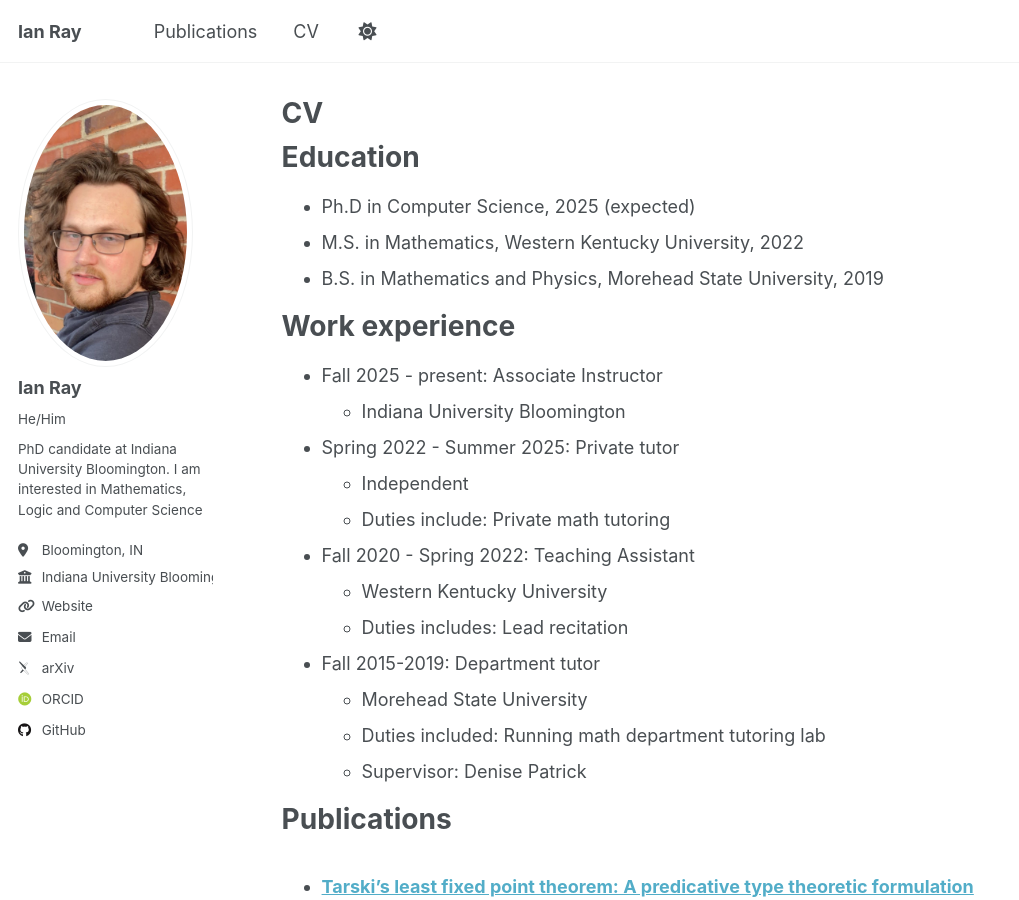
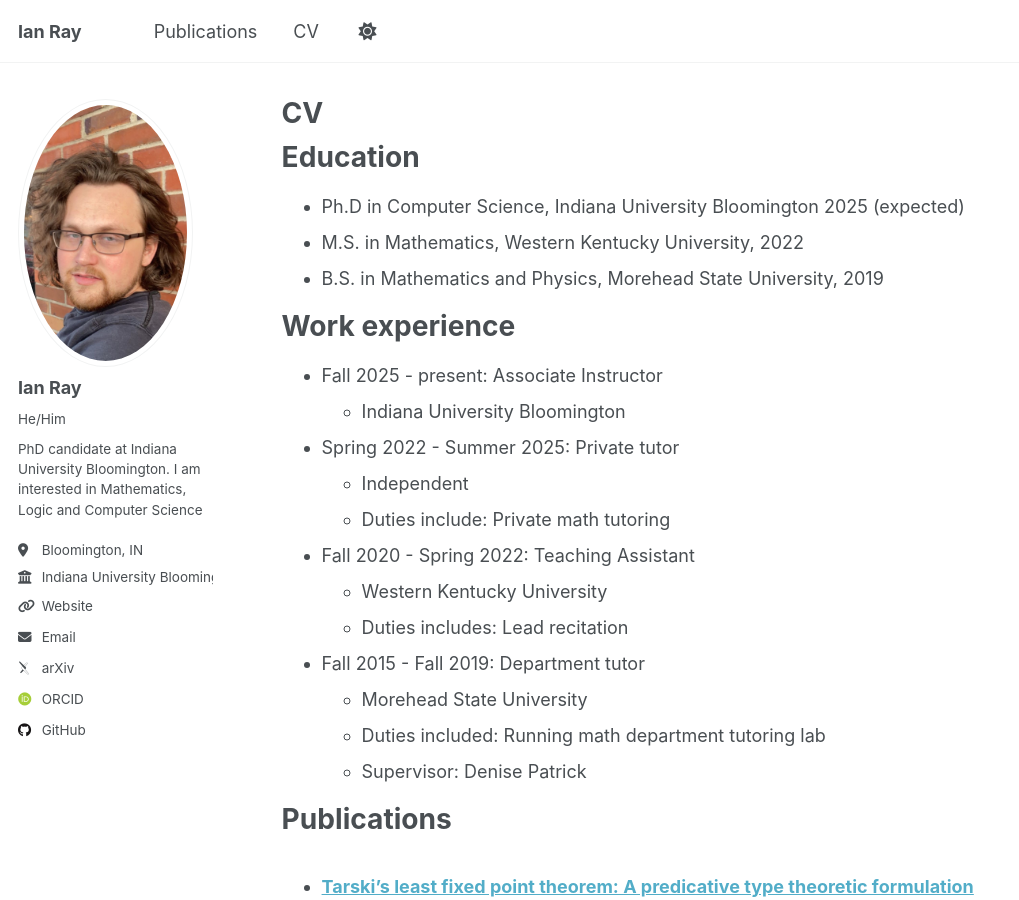
Before and after one commit to IanRay11/IanRay11.github.io, a Jekyll site: the page built from _pages/cv.md, in a window 1280 px wide and 900 px high. Shown: the whole window, without its empty margins (0-1019 px from the left). Built offline with Jekyll 4.4.1, drawn with Linux system fonts in a browser that asks for light colours; some web fonts are replaced; a script that is not in the unit is left out.

Commit message:
Update cv.md

```diff
--- a/_pages/cv.md
+++ b/_pages/cv.md
@@ -11,7 +11,7 @@ redirect_from:
 
 Education
 ======
-* Ph.D in Computer Science, 2025 (expected)
+* Ph.D in Computer Science, Indiana University Bloomington 2025 (expected)
 * M.S. in Mathematics, Western Kentucky University, 2022
 * B.S. in Mathematics and Physics, Morehead State University, 2019
 
@@ -28,7 +28,7 @@ Work experience
   * Western Kentucky University
   * Duties includes: Lead recitation
 
-* Fall 2015-2019: Department tutor
+* Fall 2015 - Fall 2019: Department tutor
   * Morehead State University
   * Duties included: Running math department tutoring lab
   * Supervisor: Denise Patrick
```
